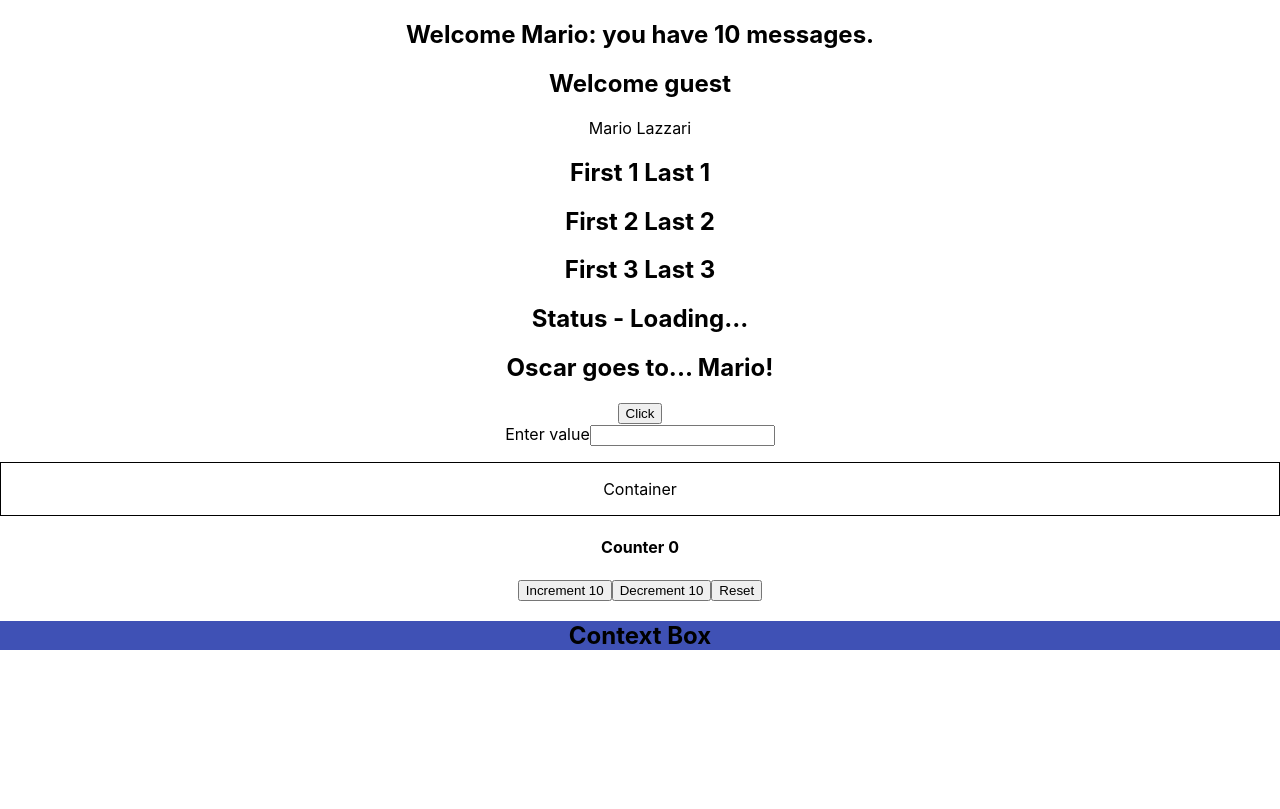
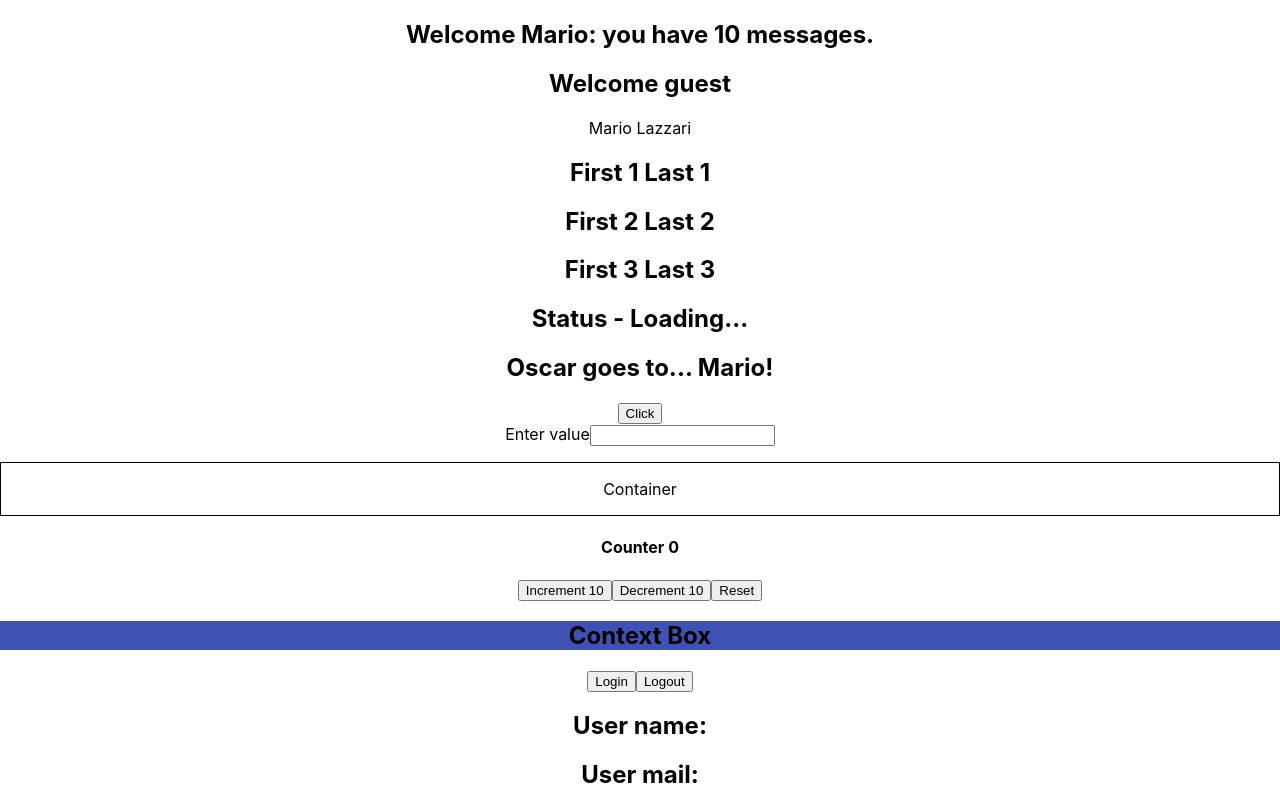
Before and after one commit to mariolazzari/react-ts-ce, a React (Create React App) app: page / in a window 1280 px wide. Built offline with nearby package versions, Linux system fonts and the light colour scheme.

Commit message:
Done lesson 15

```diff
--- a/src/App.tsx
+++ b/src/App.tsx
@@ -12,6 +12,8 @@ import Container from "./components/Container";
 import Counter from "./components/Counter";
 import ContextBox from "./context/Box";
 import { ThemeContextProvider } from "./context/ThemeContext";
+import { UserProvider } from "./context/UserContext";
+import User from "./context/User";
 
 const person = {
   first: "Mario",
@@ -63,6 +65,10 @@ const App = () => {
       <ThemeContextProvider>
         <ContextBox />
       </ThemeContextProvider>
+
+      <UserProvider>
+        <User />
+      </UserProvider>
     </div>
   );
 };
--- /dev/null
+++ b/src/context/User.tsx
@@ -0,0 +1,26 @@
+import { useContext } from "react";
+import { UserContext } from "./UserContext";
+
+const User = () => {
+  const { user, setUser } = useContext(UserContext);
+
+  const onLogin = () => {
+    setUser({ name: "Mario", email: "mario@mail.its" });
+  };
+
+  const onLogout = () => {
+    setUser(null);
+  };
+
+  return (
+    <div>
+      <button onClick={onLogin}>Login</button>
+      <button onClick={onLogout}>Logout</button>
+
+      <h2>User name: {user?.name}</h2>
+      <h2>User mail: {user?.email}</h2>
+    </div>
+  );
+};
+
+export default User;
--- /dev/null
+++ b/src/context/UserContext.tsx
@@ -0,0 +1,27 @@
+import { createContext, ReactNode, useState } from "react";
+
+export type AuthUser = {
+  name: string;
+  email: string;
+};
+
+type UserContextType = {
+  user: AuthUser | null;
+  setUser: React.Dispatch<React.SetStateAction<AuthUser | null>>;
+};
+
+type UserContextProviderProps = {
+  children: ReactNode;
+};
+
+export const UserContext = createContext({} as UserContextType);
+
+export const UserProvider = ({ children }: UserContextProviderProps) => {
+  const [user, setUser] = useState<AuthUser | null>(null);
+
+  return (
+    <UserContext.Provider value={{ user, setUser }}>
+      {children}
+    </UserContext.Provider>
+  );
+};
```
